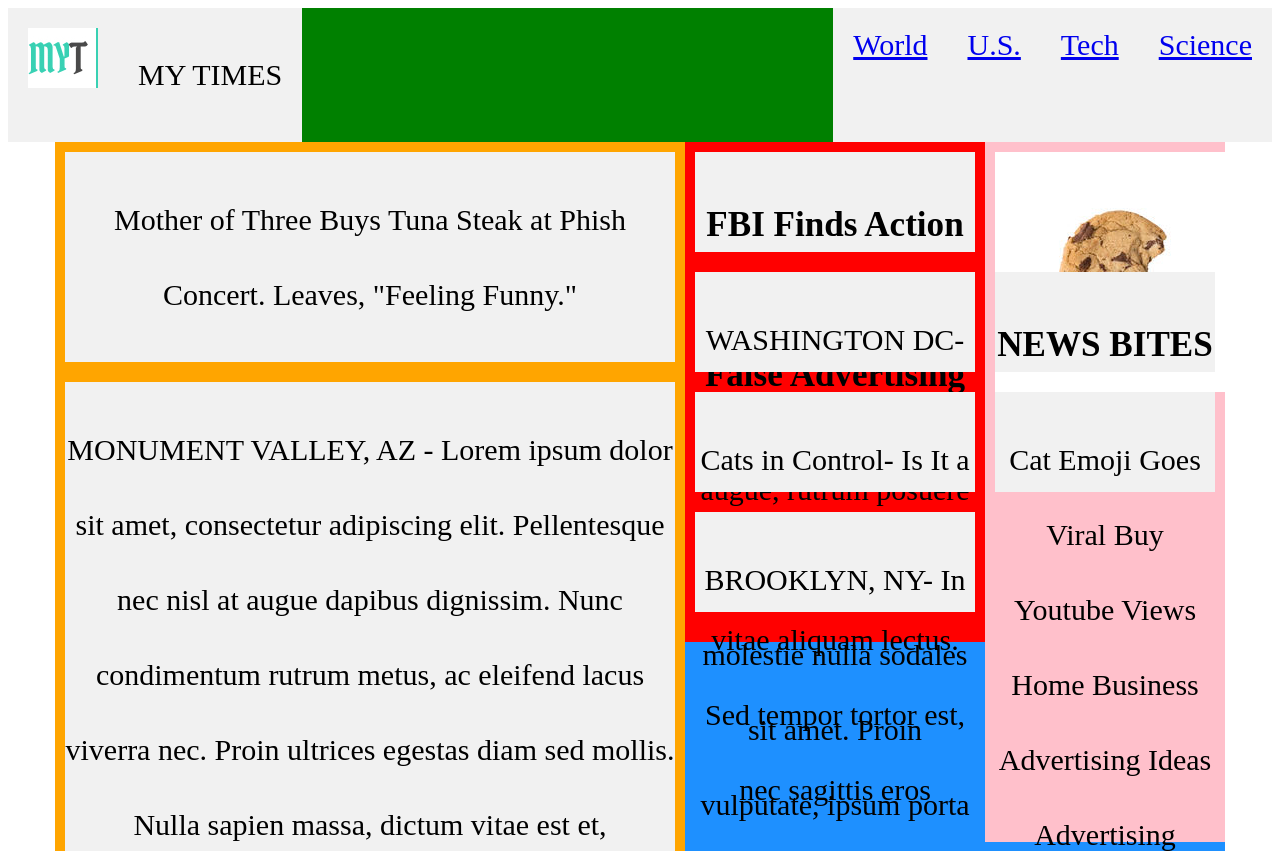
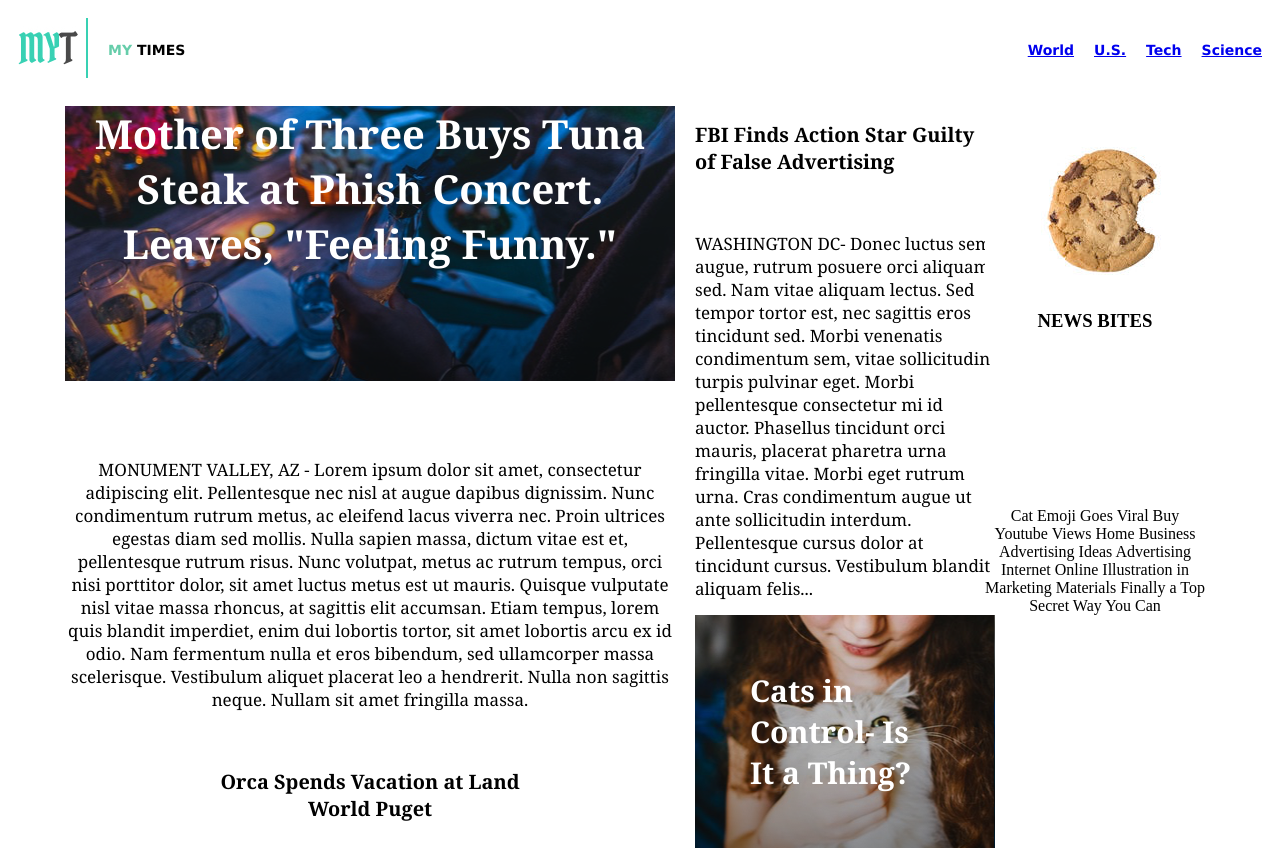
Before and after one commit to SeamusJM/MYTimesProject, a plain HTML site: page flexbox0.html in a window 1280 px wide. Shown: the top 851 px of the page. Drawn offline with Linux system fonts and the light colour scheme.

Commit message:
added flexbox templete to project

```diff
--- a/resources/css/flexbox0.css
+++ b/resources/css/flexbox0.css
@@ -4,7 +4,6 @@ h1 {
   color: blue;
 }
 /* Flexbox Row */
-
 
 .flex-container_main {
   display: flex;
@@ -14,59 +13,64 @@ h1 {
   margin: auto;
   align-items: flex-start;
   justify-content: center;
-  background-color: DodgerBlue;
-
 }
-
 
 .flex-container_row1 {
   display: flex;
-  background-color: Green;
+  font-family: Verdana;
+  font-size: 14px;
+  font-weight: bold;
+  align-items: center;
+}
+
+.flex-container_row1 > div {
+  /* margin: 10px; */
+  padding: 10px;
+}
+
+/* header logo */
+.aqua {
+  text-align: center;
+  color: Mediumaquamarine;
+}
+
+.black {
+  color: black;
 }
 
 /* Columns */
-
-.flex-container_row1 > div {
-
-  background-color: #f1f1f1;
-  /* margin: 10px; */
-  padding: 20px;
-  font-size: 30px;
-}
 
 .flex-container_column1 {
   display: inline-flex;
   width: 630px;
   height: 900px;
   flex-direction: column;
-  background-color: Orange;
+  flex-direction: column;
+  font-family: Georgia;
+  font-size: 30px;
+  align-items: center;
 }
 
 .flex-container_column1 > div {
-  background-color: #f1f1f1;
-  /* width: 610PX; */
   margin: 10px;
   text-align: center;
-  line-height: 75px;
-  font-size: 30px;
+  font-size: 17px;
 }
 
 .flex-container_column2 {
   display: inline-flex;
   width: 300px;
-  height: 500px;
+  height: 400px;
   flex-direction: column;
-  background-color: red;
+  font-family: Georgia;
+  font-size: 17px;
 }
 
 .flex-container_column2 > div {
-  background-color: #f1f1f1;
-  /* width: 280px; */
-  height: 100px;
-  margin: 10px;
-  text-align: center;
-  line-height: 75px;
-  font-size: 30px;
+  width: 300PX;
+  height: 350px;
+  font-size: 17px;
+  margin: 10px 10px;
 }
 
 .flex-container_column3 {
@@ -74,21 +78,28 @@ h1 {
   width: 240px;
   height: 700px;
   flex-direction: column;
-  background-color: pink;
 }
 
 .flex-container_column3 > div {
-  background-color: #f1f1f1;
   width: 220px;
-  height: 100px;
-  margin: 10px;
+  height: 200px;
   text-align: center;
-  line-height: 75px;
-  font-size: 30px;
 }
+
+/* Class Info */
 
 .push {
   margin-left: auto;
+}
+
+.hline {
+  background-image: url("../../resources/images/dinnerWine.png");
+  height: 275px;
+  margin-top: 5px;
+  font-family: Georgia;
+  font-weight: bold;
+  font-size: 40px;
+  color: white;
 }
 
 .grow1 {
@@ -103,6 +114,42 @@ h1 {
 position: sticky;
 }
 
+/* ID info */
+
+#earth {
+  background-image: url("../../resources/images/fall_season.png");
+  padding: 55px;
+  font-family: Georgia;
+  font-weight: bold;
+  font-size: 30px;
+  color: white;
+}
+
+#camera {
+  background-image: url("../../resources/images/hipsterCamMan.png");
+  padding: 55px;
+  font-family: Georgia;
+  font-weight: bold;
+  font-size: 30px;
+  color: white;
+}
+
+#fbi {
+
+}
+
+#cats {
+  background-image: url("../../resources/images/cat_ceo.png");
+  padding: 55px;
+  font-family: Georgia;
+  font-weight: bold;
+  font-size: 30px;
+  color: white;
+}
+
+#cookie {
+
+}
 /* Flexbox Items */
 .box0 {
 
--- a/resources/css/style0.css
+++ b/resources/css/style0.css
@@ -80,7 +80,7 @@ padding: 10px;
 .flex-container_column2 {
   display: flex;
   width: 300px;
-  height: 300px;
+  height: 400px;
   flex-direction: column;
   font-family: Georgia;
   font-size: 17px;
@@ -90,7 +90,7 @@ padding: 10px;
 
 .flex-container_column2 > div {
   width: 300PX;
-  height: 250px;
+  height: 300px;
   font-size: 17px;
   margin: 10px 10px;
 }
```
